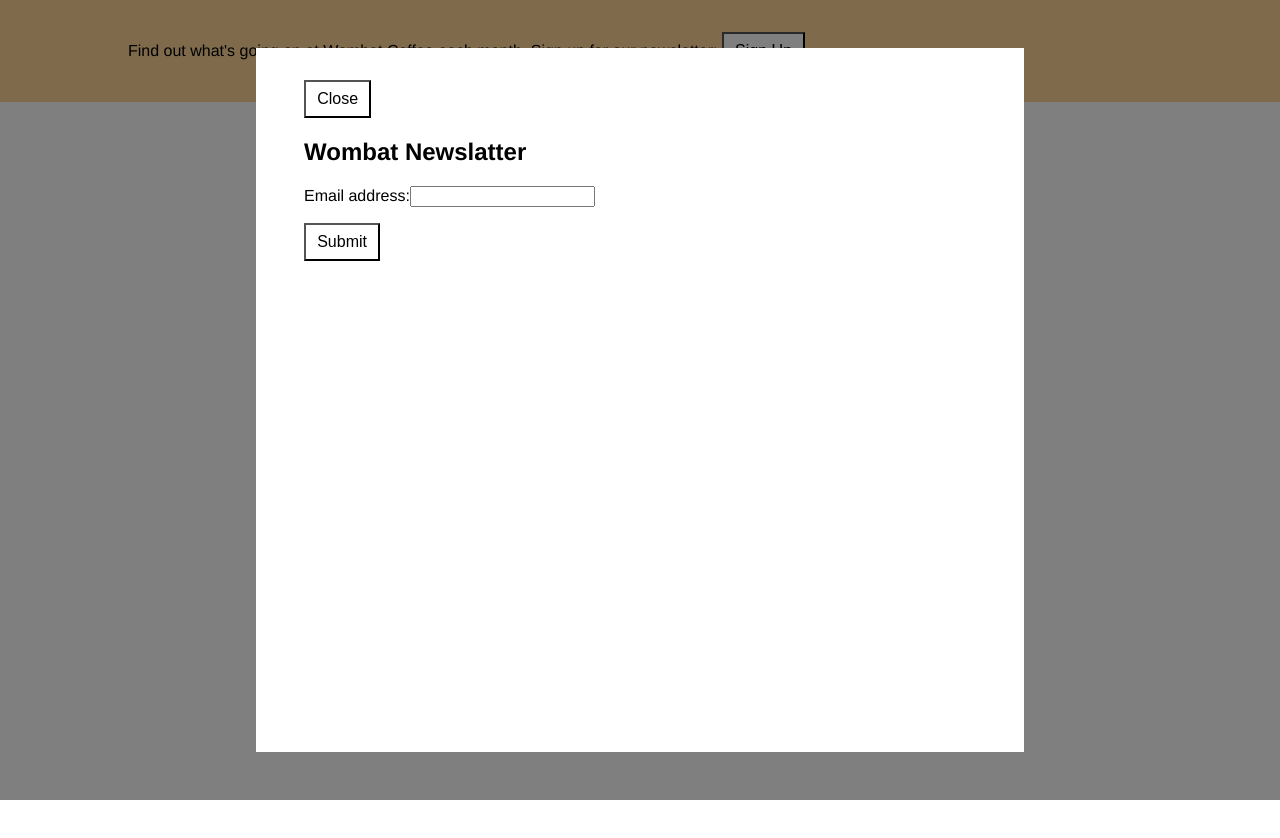
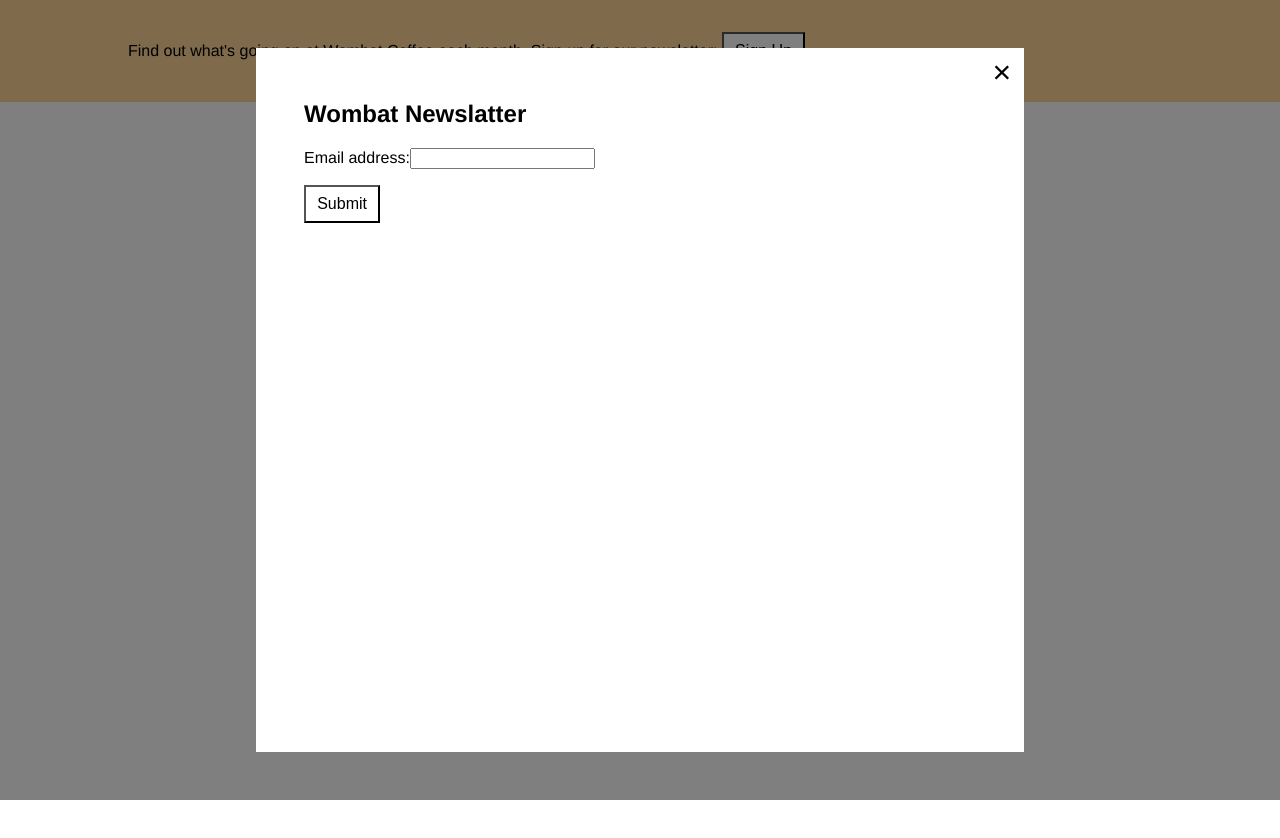
Before and after one commit to alexey-korablin/css_in_depth, a plain HTML site: page positioning/position.html in a window 1280 px wide. Both pictures are taken after a click on the button "Sign Up". Shown: the top 838 px of the page. Drawn offline with Linux system fonts and the light colour scheme.

```diff
--- a/positioning/position.css
+++ b/positioning/position.css
@@ -5,6 +5,10 @@
     Например: top: 3em; отодвинет элемент на 3em от верхней границы ВП
     В некоторых случаях через ВП можно указать размеры элемента, например
     left: 2em; right: 2em; означает, что элемент будет на 4em меньше ВП
+
+Absolute - работает также как и Fixed, но имеет другой containing block(КБ).
+    Элемент с данным видом позиционирования располагается относительно ближайшего позиционированного предка. Свойства top, right, bottom, left указывают как должен располагаться данный элемент внутри своего КБ.
+    В случае если ни один из родительских элементов не позиционирован, элемент будет позиционироваться он initial containing block который равен размеру ВП и располагается наверху страницы
 */
 
 body {
@@ -57,4 +61,24 @@
 
 .modal-close {
     cursor: pointer;
+    position: absolute;
+    top: 0.3em;
+    right: 0.3em;
+    padding: 0.3em;
+    cursor: pointer;
+    font-size: 2em;
+    height: 1em;
+    width: 1em;
+    text-indent: 10em;
+    overflow: hidden;
+    border: 0;
 }
+
+.modal-close::after {
+    position: absolute;
+    line-height: 0.5;
+    top: 0.2em;
+    right: 0.1em;
+    text-indent: 0;
+    content: "\00D7";
+}
```
